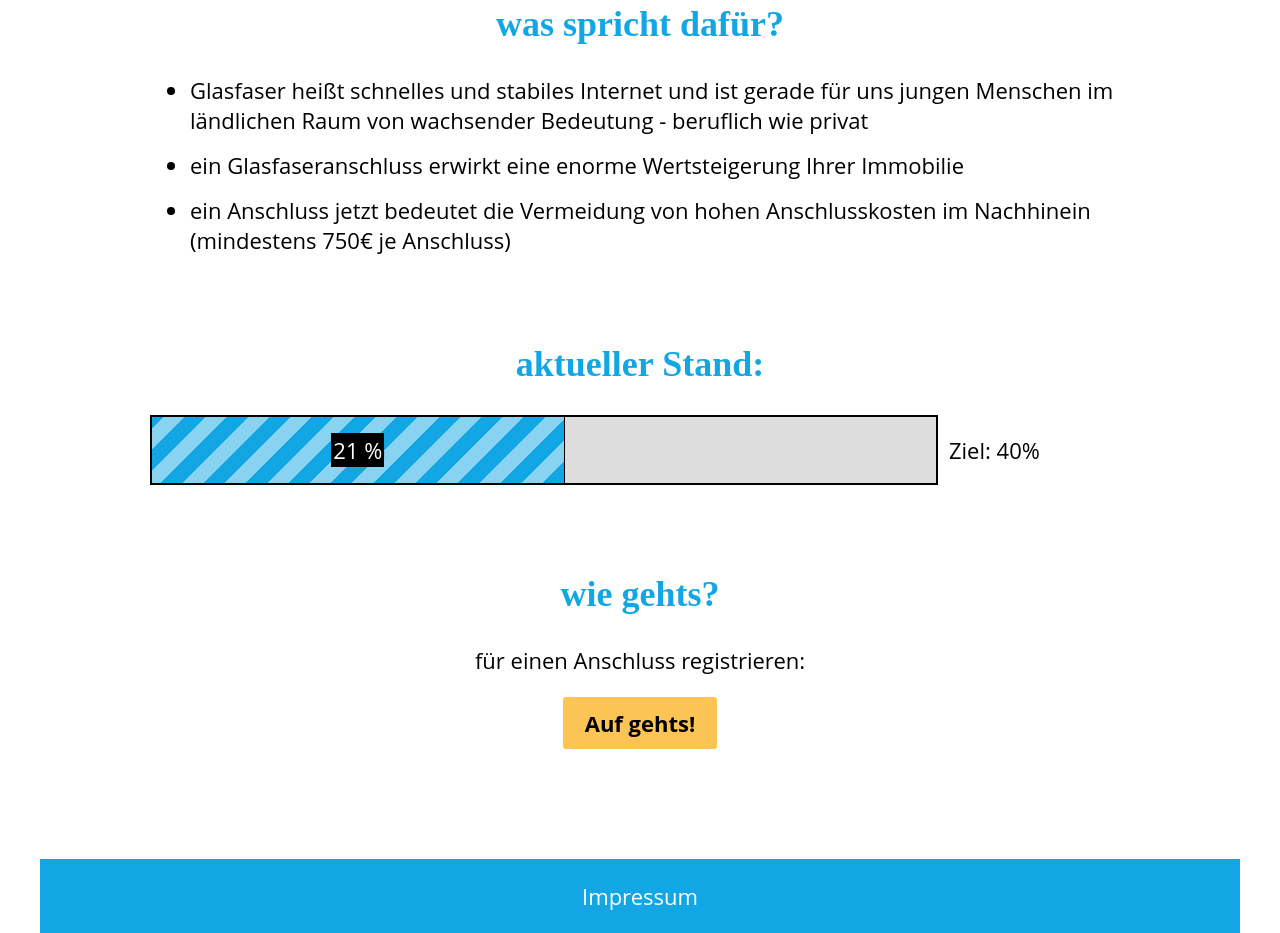
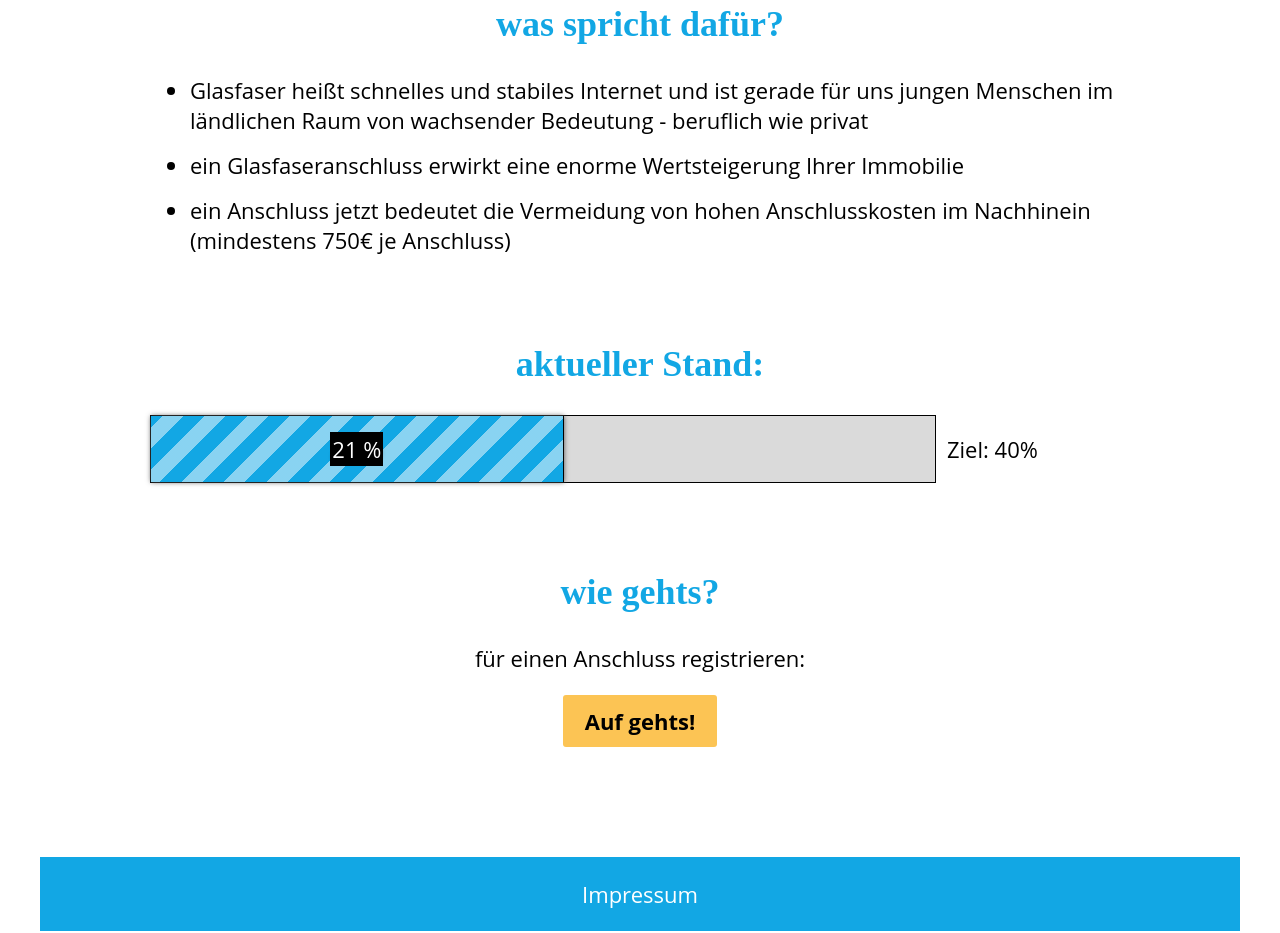
Before and after one commit to codinghusi/glasfaser-borghorst-de, a website: page public/index.html in a window 1280 px wide. Shown: the part 775-1708 px from the top of the page. Drawn offline with Linux system fonts and the light colour scheme.

Commit message:
progressbar update

```diff
--- a/public/style.css
+++ b/public/style.css
@@ -93,8 +93,8 @@ section li {
 .progressbar {
     height: 3rem;
     width: 80%;
-    background-color: #ddd;
-    border: 2px solid black;
+    background-color: #dadada;
+    border: 1px solid black;
 }
 
 .progressbar .progress {
@@ -108,6 +108,7 @@ section li {
     background-color: var(--color-blue);
     background-image: repeating-linear-gradient(-45deg, transparent, transparent 15px, rgba(255,255,255,.5) 15px, rgba(255,255,255,.5) 30px);
     border-right: 1px solid black;
+    box-shadow: 0 0 5px #555;
 }
 
 .progressbar .progress-text {
```
